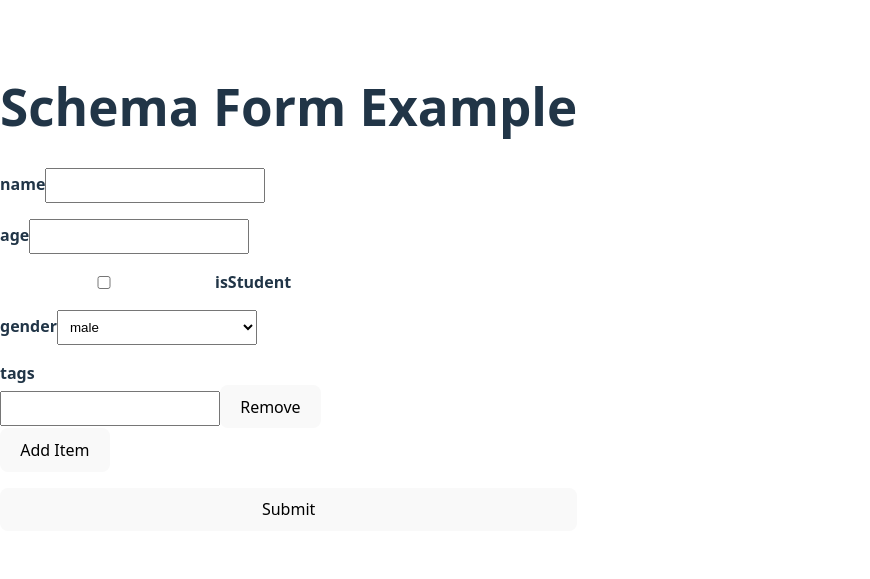
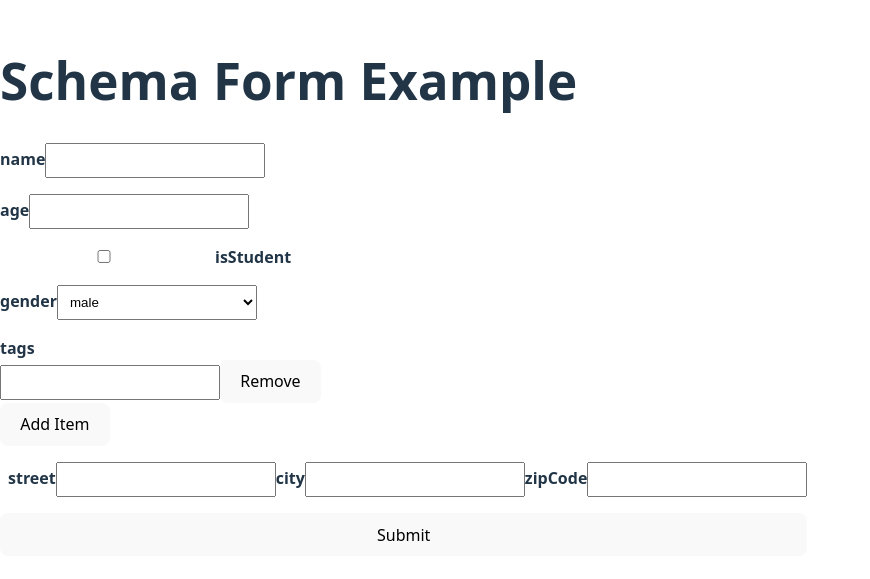
Before and after one commit to ian-hunter-github/schema-form-lib, a React (Vite) app: page / in a window 1280 px wide. Shown: the part 113-692 px from the top of the page, without its empty margins (0-870 px from the left). Built offline with nearby package versions, Linux system fonts and the light colour scheme.

Commit message:
WIP. Accordion not displaying

```diff
--- a/src/App.tsx
+++ b/src/App.tsx
@@ -9,6 +9,14 @@ function App() {
     isStudent: { type: 'boolean' },
     gender: { type: 'string', enum: ['male', 'female', 'other'] },
     tags: { type: 'array', items: { type: 'string' } },
+    address: {
+      type: 'object',
+      properties: {
+        street: { type: 'string' },
+        city: { type: 'string' },
+        zipCode: { type: 'string', minLength: 5, maxLength: 10 },
+      },
+    },
   };
   return (
     <div>
--- a/src/components/FieldRenderer.tsx
+++ b/src/components/FieldRenderer.tsx
@@ -6,11 +6,13 @@ import EnumField from './fields/EnumField';
 const FieldRenderer: React.FC<FieldProps> = (props) => {
   const FieldComponent = props.schema.enum
     ? EnumField
-    : fieldComponents[props.schema.type] || (() => (
-      <div data-testid={`error-${props.name}`} style={{ color: 'red' }}>
-        Unsupported field type: {props.schema.type}
-      </div>
-    ));
+    : props.schema.properties
+      ? fieldComponents.object
+      : fieldComponents[props.schema.type] || (() => (
+        <div data-testid={`error-${props.name}`} style={{ color: 'red' }}>
+          Unsupported field type: {props.schema.type}
+        </div>
+      ));
 
   return <FieldComponent {...props} />;
 };
--- a/src/components/JsonSchemaForm.tsx
+++ b/src/components/JsonSchemaForm.tsx
@@ -5,19 +5,29 @@ import FieldRenderer from './FieldRenderer';
 type Props = {
   schema: JSONSchemaProperties;
   onSubmit?: (data: Record<string, JSONValue>) => void;
+  testIdPrefix?: string;
+  depth?: number;
 };
 
-const JsonSchemaForm: React.FC<Props> = ({ schema, onSubmit }) => {
-  const initialState = Object.keys(schema).reduce((acc, key) => {
-    const def = schema[key].default;
-    if (schema[key].type === 'array') {
+const JsonSchemaForm: React.FC<Props> = ({ schema, onSubmit, testIdPrefix }) => {
+  const buildInitialState = (schema: JSONSchemaProperties, prefix = ''): Record<string, JSONValue> => {
+    return Object.keys(schema).reduce((acc, key) => {
+      const fullKey = prefix ? `${prefix}.${key}` : key;
+      const field = schema[key];
+      const def = field.default;
+
+      if (field.type === 'object' && field.properties) {
+        acc[key] = buildInitialState(field.properties, fullKey);
+      } else if (field.type === 'array') {
         acc[key] = def ?? [''];
       } else {
-      acc[key] = def ?? (schema[key].type === 'boolean' ? false : '');
+        acc[key] = def ?? (field.type === 'boolean' ? false : '');
       }
       return acc;
     }, {} as Record<string, JSONValue>);
+  };
 
+  const initialState = buildInitialState(schema);
   const [formData, setFormData] = useState<Record<string, JSONValue>>(initialState);
   const [errors, setErrors] = useState<Record<string, string>>({});
 
@@ -51,7 +61,6 @@ const JsonSchemaForm: React.FC<Props> = ({ schema, onSubmit }) => {
     setFormData(prev => ({ ...prev, [key]: value }));
   };
 
-
   const handleSubmit = (e: React.FormEvent) => {
     e.preventDefault();
     const newErrors: Record<string, string> = {};
@@ -72,19 +81,29 @@ const JsonSchemaForm: React.FC<Props> = ({ schema, onSubmit }) => {
     }
   };
 
+  const renderFields = (schema: JSONSchemaProperties, prefix = '') => {
+    return Object.keys(schema).map(key => {
+      const fullKey = prefix ? `${prefix}.${key}` : key;
+      const field = schema[key];
+
       return (
-    <form data-testid="form" onSubmit={handleSubmit}>
-      {Object.keys(schema).map(key => (
-        <div key={key}>
+        <div key={fullKey}>
           <FieldRenderer
             name={key}
             value={formData[key]}
-            schema={schema[key]}
+            schema={field}
             onChange={(value) => handleChange(key, value)}
             error={errors[key]}
+            testIdPrefix={prefix ? `${prefix}.${key}` : key}
           />
         </div>
-      ))}
+      );
+    });
+  };
+
+  return (
+    <form data-testid="form" onSubmit={handleSubmit}>
+      {renderFields(schema)}
       <button type="submit">Submit</button>
     </form>
   );
--- a/src/components/fieldComponents.ts
+++ b/src/components/fieldComponents.ts
@@ -2,12 +2,14 @@ import StringField from './fields/StringField';
 import NumberField from './fields/NumberField';
 import BooleanField from './fields/BooleanField';
 import ArrayOfPrimitiveField from './fields/ArrayOfPrimitiveField';
+import ObjectField from './fields/ObjectField';
 
 export const fieldComponents = {
   string: StringField,
   number: NumberField,
   boolean: BooleanField,
   array: ArrayOfPrimitiveField,
+  object: ObjectField,
 } as const;
 
 export type FieldComponentType = keyof typeof fieldComponents;
--- a/src/components/fields/ArrayOfPrimitiveField.tsx
+++ b/src/components/fields/ArrayOfPrimitiveField.tsx
@@ -1,8 +1,12 @@
 import React, { useState } from 'react';
 import type { FieldProps } from '../../types/schema';
 
-const ArrayOfPrimitiveField: React.FC<FieldProps> = ({ name, value = [], schema, onChange, error }) => {
-  const [items, setItems] = useState<string[]>(Array.isArray(value) ? value : []);
+const ArrayOfPrimitiveField: React.FC<FieldProps> = ({ name, value = [], schema, onChange, error, testIdPrefix }) => {
+  const fieldTestId = testIdPrefix && testIdPrefix.endsWith(name) ? testIdPrefix :
+                    testIdPrefix ? `${testIdPrefix}.${name}` : name;
+  const [items, setItems] = useState<string[]>(
+    Array.isArray(value) ? value.map(String) : []
+  );
 
   const handleAddItem = () => {
     const newItems = [...items, ''];
@@ -25,23 +29,23 @@ const ArrayOfPrimitiveField: React.FC<FieldProps> = ({ name, value = [], schema,
 
   return (
     <div>
-      <label htmlFor={`${name}-0`} data-testid={`label-${name}`}>
+      <label htmlFor={`${name}-0`} data-testid={`label-${fieldTestId}`}>
         {schema.title || name}
       </label>
       {schema.description && (
-        <div data-testid={`description-${name}`}>{schema.description}</div>
+        <div data-testid={`description-${fieldTestId}`}>{schema.description}</div>
       )}
       {items.map((item, index) => (
         <div key={index}>
           <input
-            data-testid={`${name}-${index}`}
+            data-testid={`${fieldTestId}-${index}`}
             type="text"
             value={item}
             onChange={(e) => handleItemChange(index, e.target.value)}
             disabled={schema.readOnly}
           />
           <button
-            data-testid={`${name}-${index}-remove`}
+            data-testid={`${fieldTestId}-${index}-remove`}
             type="button"
             onClick={() => handleRemoveItem(index)}
           >
@@ -50,14 +54,14 @@ const ArrayOfPrimitiveField: React.FC<FieldProps> = ({ name, value = [], schema,
         </div>
       ))}
       <button
-        data-testid={`add-${name}`}
+        data-testid={`add-${fieldTestId}`}
         type="button"
         onClick={handleAddItem}
       >
         Add Item
       </button>
       {error && (
-        <div data-testid={`error-${name}`} style={{ color: 'red' }}>
+        <div data-testid={`error-${fieldTestId}`} style={{ color: 'red' }}>
           {error}
         </div>
       )}
--- a/src/components/fields/EnumField.tsx
+++ b/src/components/fields/EnumField.tsx
@@ -8,7 +8,7 @@ const EnumField: React.FC<FieldProps> = ({ name, value, schema, onChange, error
 
   const isMultiple = schema.type === 'array';
   const selectValue = isMultiple
-    ? Array.isArray(value) ? value : []
+    ? Array.isArray(value) ? value.map(String) : []
     : typeof value === 'string' || typeof value === 'number'
       ? String(value)
       : '';
@@ -36,11 +36,14 @@ const EnumField: React.FC<FieldProps> = ({ name, value, schema, onChange, error
           onChange(newValue);
         }}
       >
-        {schema.enum.map((option) => (
-          <option key={option} value={option}>
-            {option}
-          </option>
-        ))}
+        {schema.enum.map((option) => {
+          const stringOption = String(option);
+          return (
+            <option key={stringOption} value={stringOption}>
+              {stringOption}
+            </option>
+          );
+        })}
       </select>
       {error && (
         <div data-testid={`error-${name}`} style={{ color: 'red' }}>
--- a/src/components/fields/NumberField.tsx
+++ b/src/components/fields/NumberField.tsx
@@ -1,25 +1,27 @@
 import React from 'react';
 import type { FieldProps } from '../../types/schema';
 
-const NumberField: React.FC<FieldProps> = ({ name, value, schema, onChange, error }) => {
+const NumberField: React.FC<FieldProps> = ({ name, value, schema, onChange, error, testIdPrefix }) => {
+  const fieldTestId = testIdPrefix && testIdPrefix.endsWith(name) ? testIdPrefix :
+                    testIdPrefix ? `${testIdPrefix}.${name}` : name;
   return (
     <>
-      <label htmlFor={name} data-testid={`label-${name}`}>
+      <label htmlFor={name} data-testid={`label-${fieldTestId}`}>
         {schema.title || name}
       </label>
       {schema.description && (
-        <div data-testid={`description-${name}`}>{schema.description}</div>
+        <div data-testid={`description-${fieldTestId}`}>{schema.description}</div>
       )}
       <input
         id={name}
-        data-testid={name}
+        data-testid={fieldTestId}
         type="number"
         value={value as number}
         disabled={schema.readOnly}
         onChange={(e) => onChange(Number(e.target.value))}
       />
       {error && (
-        <div data-testid={`error-${name}`} style={{ color: 'red' }}>
+        <div data-testid={`error-${fieldTestId}`} style={{ color: 'red' }}>
           {error}
         </div>
       )}
--- /dev/null
+++ b/src/components/fields/ObjectField.tsx
@@ -0,0 +1,52 @@
+import React, { useState } from 'react';
+import type { FieldProps, FormValue } from '../../types/schema';
+import FieldRenderer from '../FieldRenderer';
+
+const ObjectField: React.FC<FieldProps> = ({ name, value, schema, onChange, error, depth = 0, testIdPrefix }) => {
+  const [isExpanded, setIsExpanded] = useState(true);
+  const objectValue = value as Record<string, FormValue> || {};
+
+  if (!schema.properties) {
+    return <div>Error: Object field missing properties</div>;
+  }
+
+  const handleFieldChange = (fieldName: string, fieldValue: FormValue) => {
+    onChange({
+      ...objectValue,
+      [fieldName]: fieldValue
+    });
+  };
+
+  return (
+    <div style={{ marginLeft: `${depth * 16}px` }}>
+      {depth > 0 && (
+        <button
+          type="button"
+          data-testid={`${testIdPrefix || name}-accordion`}
+          onClick={() => setIsExpanded(!isExpanded)}
+          style={{ display: 'flex', alignItems: 'center' }}
+        >
+          {isExpanded ? '▼' : '▶'} {schema.title || name}
+        </button>
+      )}
+      {isExpanded && (
+        <div style={{ borderLeft: depth > 0 ? '1px solid #ccc' : 'none', paddingLeft: '8px' }}>
+          {Object.entries(schema.properties).map(([key, fieldSchema]) => (
+            <FieldRenderer
+              key={key}
+              name={key}
+              value={objectValue[key]}
+              schema={fieldSchema}
+              onChange={(val) => handleFieldChange(key, val)}
+              error={error}
+              depth={depth + 1}
+              testIdPrefix={testIdPrefix ? `${testIdPrefix}.${key}` : key}
+            />
+          ))}
+        </div>
+      )}
+    </div>
+  );
+};
+
+export default ObjectField;
--- a/src/components/fields/StringField.tsx
+++ b/src/components/fields/StringField.tsx
@@ -1,25 +1,27 @@
 import React from 'react';
 import type { FieldProps } from '../../types/schema';
 
-const StringField: React.FC<FieldProps> = ({ name, value, schema, onChange, error }) => {
+const StringField: React.FC<FieldProps> = ({ name, value, schema, onChange, error, testIdPrefix }) => {
+  const fieldTestId = testIdPrefix && testIdPrefix.endsWith(name) ? testIdPrefix :
+                    testIdPrefix ? `${testIdPrefix}.${name}` : name;
   return (
     <>
-      <label htmlFor={name} data-testid={`label-${name}`}>
+      <label htmlFor={name} data-testid={`label-${fieldTestId}`}>
         {schema.title || name}
       </label>
       {schema.description && (
-        <div data-testid={`description-${name}`}>{schema.description}</div>
+        <div data-testid={`description-${fieldTestId}`}>{schema.description}</div>
       )}
       <input
         id={name}
-        data-testid={name}
+        data-testid={fieldTestId}
         type="text"
         value={value as string}
         disabled={schema.readOnly}
         onChange={(e) => onChange(e.target.value)}
       />
       {error && (
-        <div data-testid={`error-${name}`} style={{ color: 'red' }}>
+        <div data-testid={`error-${fieldTestId}`} style={{ color: 'red' }}>
           {error}
         </div>
       )}
```
Also changed, not shown: src/types/schema.ts (+17 -3 lines), 1 other file (tests, documents, lock files or other folders). Lines whose indentation alone changed are shown as unchanged.
